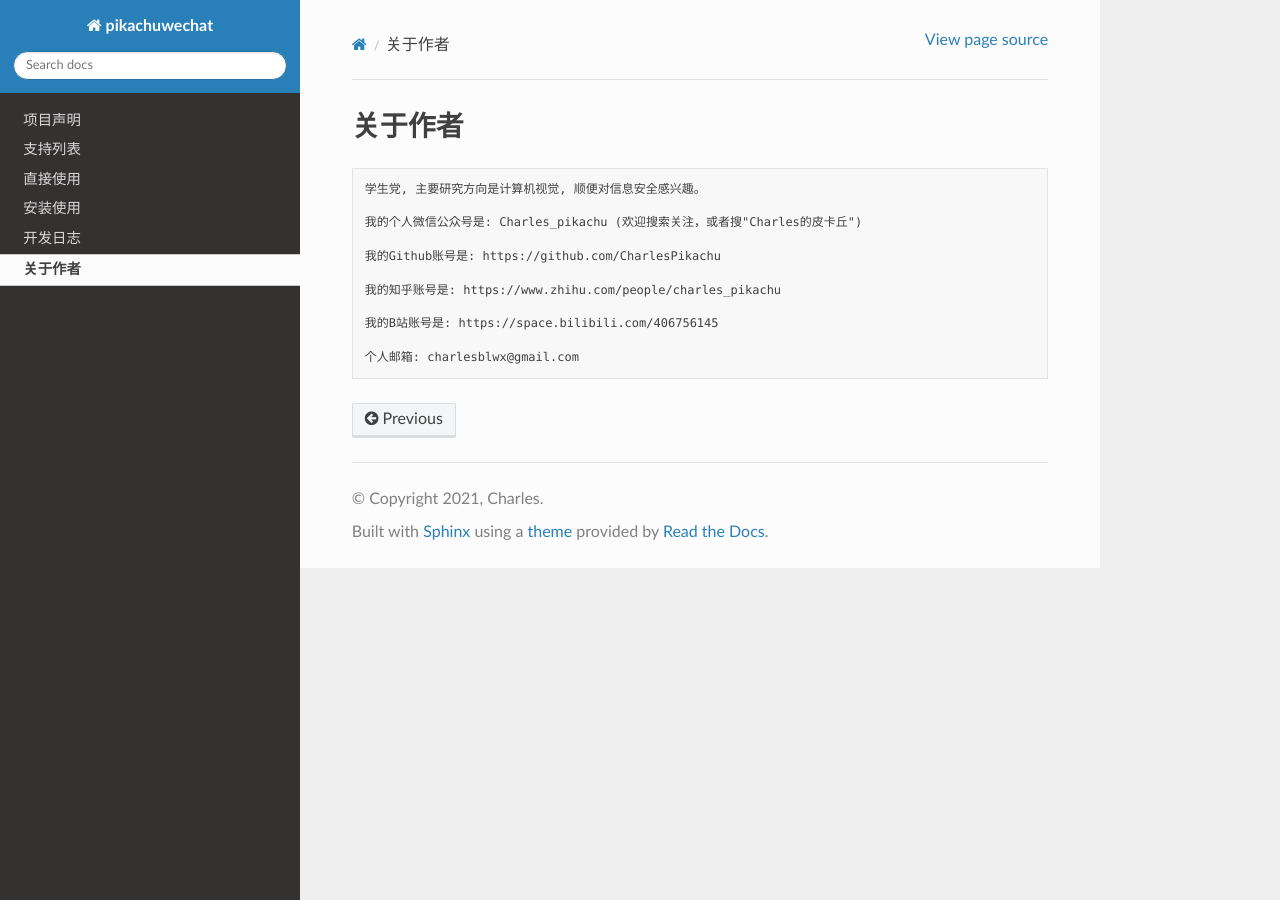
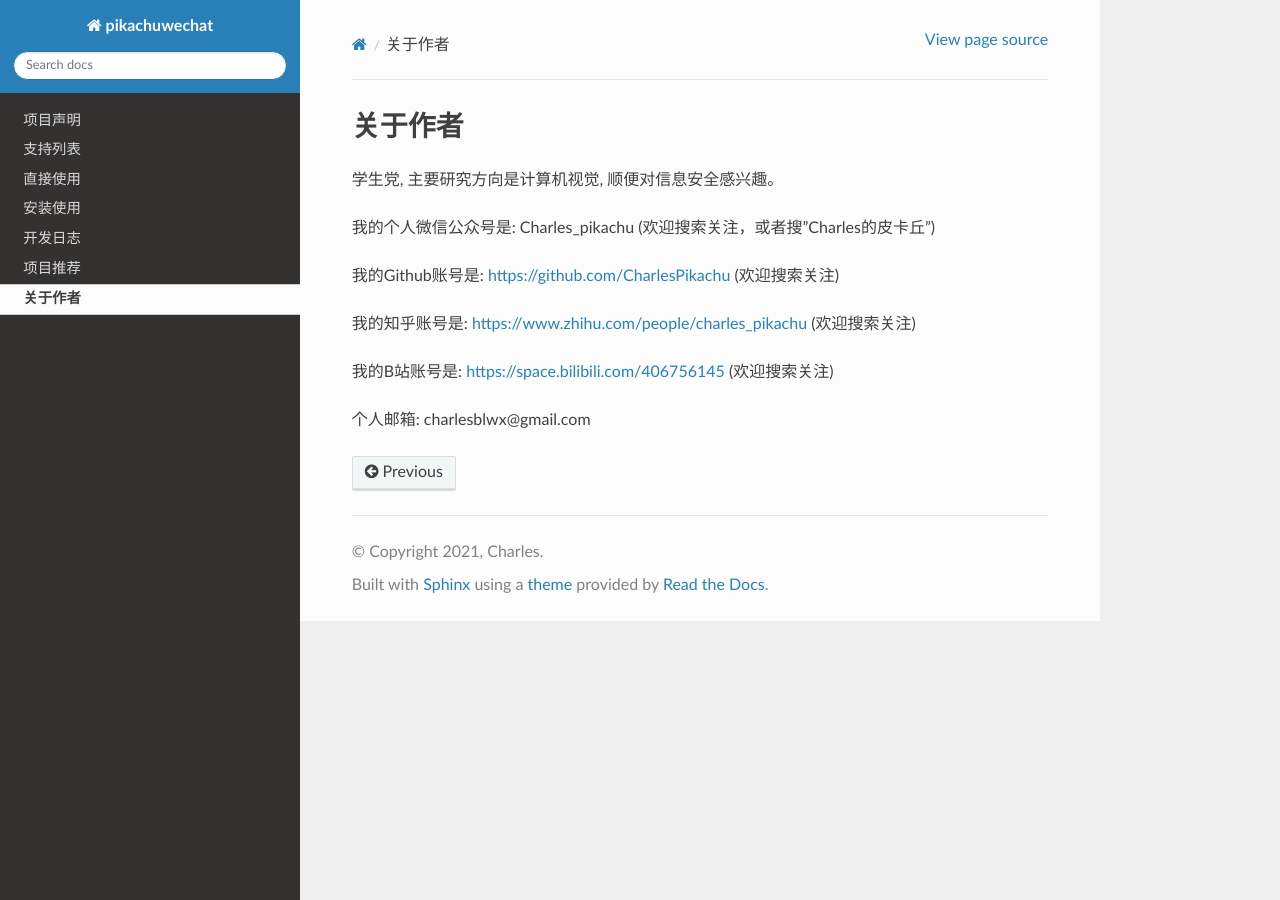
Before and after one commit to CharlesPikachu/pikachuwechat, a Sphinx documentation site: the page built from docs/Aboutme.md, in a window 1280 px wide. Built offline with Sphinx 7.4.7 and the Read the Docs theme 2.0.0, drawn with Linux system fonts in a browser that asks for light colours.

Commit message:
update docs

````diff
--- a/docs/Aboutme.md
+++ b/docs/Aboutme.md
@@ -1,15 +1,13 @@
 # 关于作者
 
-```
 学生党, 主要研究方向是计算机视觉, 顺便对信息安全感兴趣。
 
 我的个人微信公众号是: Charles_pikachu (欢迎搜索关注，或者搜"Charles的皮卡丘")
 
-我的Github账号是: https://github.com/CharlesPikachu
+我的Github账号是: [https://github.com/CharlesPikachu](https://github.com/CharlesPikachu) (欢迎搜索关注)
 
-我的知乎账号是: https://www.zhihu.com/people/charles_pikachu
+我的知乎账号是: [https://www.zhihu.com/people/charles_pikachu](https://www.zhihu.com/people/charles_pikachu) (欢迎搜索关注)
 
-我的B站账号是: https://space.bilibili.com/406756145
+我的B站账号是: [https://space.bilibili.com/406756145](https://space.bilibili.com/406756145) (欢迎搜索关注)
 
 个人邮箱: charlesblwx@gmail.com
-```
--- a/docs/index.rst
+++ b/docs/index.rst
@@ -14,4 +14,5 @@
 	Noninstallusage.md
 	Installusage.md
 	Changelog.md
+	Recommend.md
 	Aboutme.md
````
Also changed, not shown: README.md (+1 -0 lines), docs/Changelog.md (+4 -4 lines), docs/Installusage.md (+20 -5 lines), docs/Noninstallusage.md (+8 -6 lines), docs/Recommend.md (added, +31 -0 lines), docs/State.md (+7 -2 lines).
